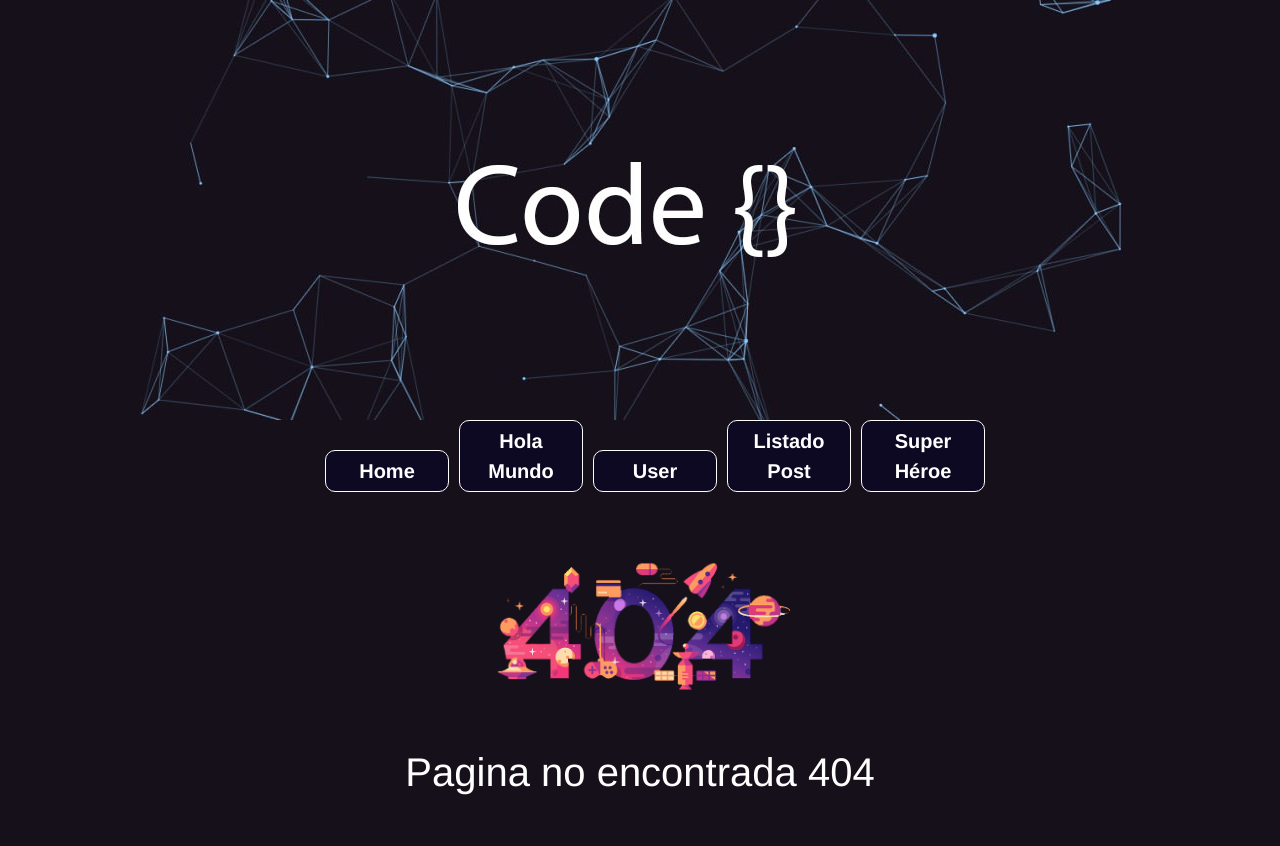
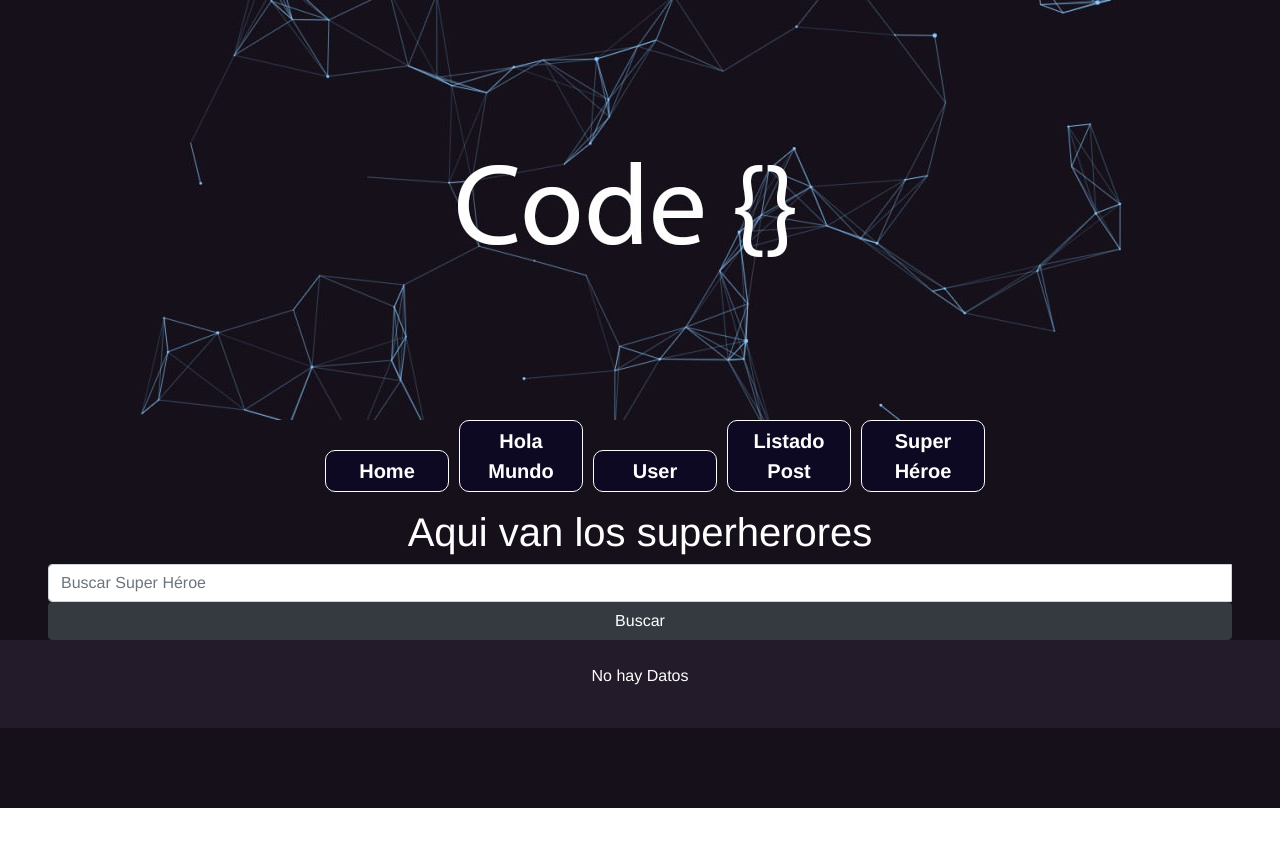
Before and after one commit to andresrueda90/proyectoenvue2, a Vue app: page /superhero in a window 1280 px wide. Before the commit this address had no page. Shown: the top 846 px of the page. After the commit the page ends 808 px from the top, so only its background shows below. Built offline with nearby package versions, Linux system fonts and the light colour scheme.

Commit message:
Se agrega api de super heroes

```diff
--- a/src/components/ListPosts.vue
+++ b/src/components/ListPosts.vue
@@ -2,12 +2,12 @@
     <div>
     <h1>Publicaciones</h1><br>
     <b-card-group deck>
-        <div v-for="(post,index) in $store.state.listpost.posts" :key="index">
+        <div v-for="(post,index) in $store.state.listpost.posts" :key="index" class="">
             <b-card
                 :title="post.title"
                 tag="article"
                 style="max-width: 20rem; min-width: 20rem;"
-                class="mb-2 ml-3 post"
+                class="post"
 
             >
                 <img :src="rutaImgCard2(index)"
@@ -73,6 +73,8 @@
     background-color: #16101A;
 }
 
+
+
 .card-imagen{
     border-radius: 15px;
 }
--- a/src/components/ListSuperHero.vue
+++ b/src/components/ListSuperHero.vue
@@ -1,22 +1,116 @@
 <template>
     <div>
         <h1>Aqui van los superherores</h1>
+            <form @submit.prevent="searchSuperHero">
+                <b-input-group class="pl-5 pr-5">
+                    <b-form-input
+                    type="text"
+                    v-model="searchValue"
+                    placeholder="Buscar Super Héroe"
+                    >
+                    </b-form-input>
+
+                    <b-button block
+                    variant="dark"
+                    type="submit"
+                    >Buscar
+                    </b-button>
+
+                </b-input-group>
+            </form>
+
+            <b-container fluid class="p-4 containerFoto" v-if="infoSuperHeroDataSearched.length == 0">
+
+                <p class="title">No hay Datos</p>
+
+
+            </b-container>
+            <b-container fluid class="p-4 containerFoto" v-else>
+
+                 <b-card-group deck v-if="infoSuperHeroDataSearched">
+                    <div v-for="(superhero,index) in infoSuperHeroDataSearched" :key="index">
+                        <b-card
+                            :title="superhero.name"
+                            tag="article"
+                            style="max-width: 20rem; min-width: 20rem;"
+                            class="mb-2 ml-3 post"
+
+                        >
+                            <img :src="superhero.image.url"
+                            alt=""
+                            class="mb-3 card-imagen"
+                            >
+                            <b-card-text class="letterWhite">
+                                <span> intelligence:</span><b-progress :value="powerstats(superhero.powerstats.intelligence)" max="100" height="20px" variant="warning" :striped="striped" show-progress  class="mb-2"></b-progress>
+                                <span> strength:</span><b-progress :value="powerstats(superhero.powerstats.strength)" max="100" height="20px" variant="danger" :striped="striped" show-progress  class="mb-2"></b-progress>
+                                <span> speed:</span><b-progress :value="powerstats(superhero.powerstats.speed)" max="100" height="20px" variant="secondary" :striped="striped" show-progress  class="mb-2"></b-progress>
+                                <span> durability:</span><b-progress :value="powerstats(superhero.powerstats.durability)" max="100" height="20px" variant="success" :striped="striped" show-progress  class="mb-2" ></b-progress>
+                                <span> power:</span><b-progress :value="powerstats(superhero.powerstats.power)" max="100" height="20px" variant="primary" :striped="striped" show-progress  class="mb-2"></b-progress>
+                                <span> combat:</span><b-progress :value="powerstats(superhero.powerstats.combat)" max="100" height="20px" variant="info" :striped="striped" show-progress  class="mb-2"></b-progress>
+                            </b-card-text>
+
+                            <b-button pill variant="secondary">
+                                Ver características
+                            </b-button>
+
+                        </b-card>
+                    </div>
+                </b-card-group>
+
+            </b-container>
     </div>
 </template>
 
 <script>
     export default {
         name:"ListSuperHero",
+        data(){
+            return{
+                searchValue:'',
+                striped: false,
+            }
+        },
+
+        methods:{
+            searchSuperHero(){
+                if(this.searchValue){
+                    this.$store.dispatch('listsuperhero/getSuperHerobyName', {
+                        name: this.searchValue
+                    })
+                }
+            },
+
+            powerstats(value){
+                if(!value){
+                    return "20";
+                }else{
+                    return value;
+                }
+            }
+
+        },
+
+        computed:{
+            infoSuperHeroDataSearched(){
+                return  this.$store.state.listsuperhero.superHeroDataSearched;
+            }
+        },
 
         created(){
 
-            this.$store.dispatch('listsuperhero/getSuperHerobyId', {
-                id: this.$route.params.id
-            })
+            if(this.$route.params.id >0){
+                this.$store.dispatch('listsuperhero/getSuperHerobyId', {
+                    id: this.$route.params.id
+                })
+            }
 
+        },
+
+        mounted(){
 
 
         },
+
 
 
     }
@@ -24,4 +118,27 @@
 
 <style lang="css" scoped>
 
+.containerFoto{
+    background-color:#231b29;
+
+}
+
+.card-imagen{
+    border-radius: 15px;
+    height: 20rem;
+    width: 17rem;
+}
+
+.letterWhite{
+    color:white;
+}
+
+.post{
+    -webkit-box-shadow: -1px -1px 14px -3px rgba(214,30,82,1);
+    -moz-box-shadow: -1px -1px 14px -3px rgba(214,30,82,1);
+    box-shadow: -1px -1px 14px -3px rgba(214,30,82,1);
+    background-color: #16101A;
+}
+
+
 </style>
--- a/src/routes/router.js
+++ b/src/routes/router.js
@@ -34,7 +34,12 @@ const routes = [
     {
         path: '/superhero/:id',
         component: () => import('../components/ListSuperHero.vue'),
+    },
+    {
+        path: '/superhero/',
+        component: () => import('../components/ListSuperHero.vue'),
     }
+
 
 ];
 
--- a/src/store/modules/components/ListSuperHero.js
+++ b/src/store/modules/components/ListSuperHero.js
@@ -4,7 +4,8 @@ import { apiSuperHero } from '@/data/variablesGlobales'
 export default {
     namespaced: true,
 	state:{
-        superHeroData:[]
+        superHeroData:[],
+        superHeroDataSearched:[]
 	},
 	getters:{
 		// Here we will create a getter
@@ -13,6 +14,10 @@ export default {
 
         setSuperHerobyId(state, data) {
 			state.superHeroData = data
+		},
+
+        setSuperHerobyName(state, data) {
+			state.superHeroDataSearched = data.results
 		}
 
 
@@ -31,7 +36,23 @@ export default {
                 commit('general/setMostrarLoader', false, { root: true });
             }).catch(error => {
                 commit('general/setMostrarLoader', false, { root: true });
-                console.log(error);
+                console.log(error.messages);
+            })
+		},
+
+        getSuperHerobyName({ commit },param) {
+			commit('general/setMostrarLoader', true, { root: true });
+
+            let name=param.name
+			let url = apiSuperHero.url+ apiSuperHero.token +"/search/"+name;
+
+            axios.get(url)
+            .then(response => {
+                commit('setSuperHerobyName', response.data);
+                commit('general/setMostrarLoader', false, { root: true });
+            }).catch(error => {
+                commit('general/setMostrarLoader', false, { root: true });
+                console.log(error.messages);
             })
 		},
 
```
